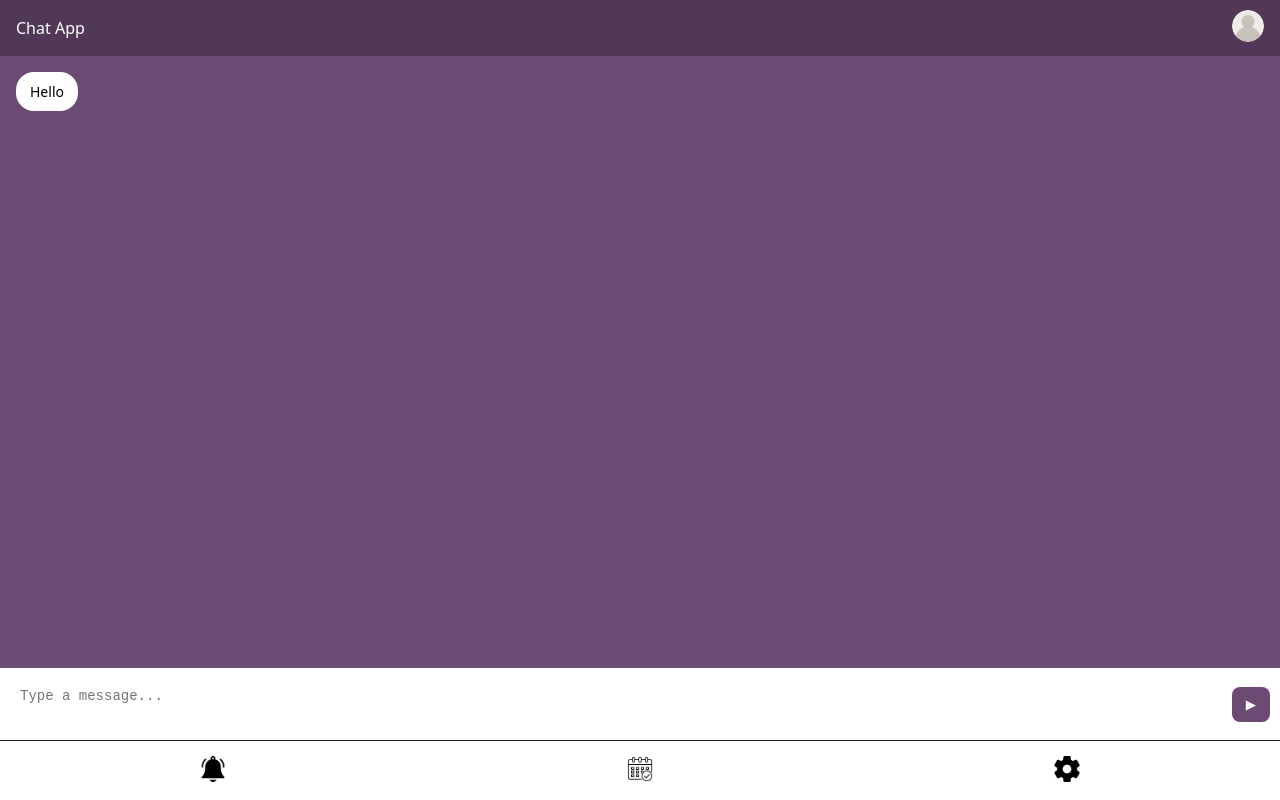
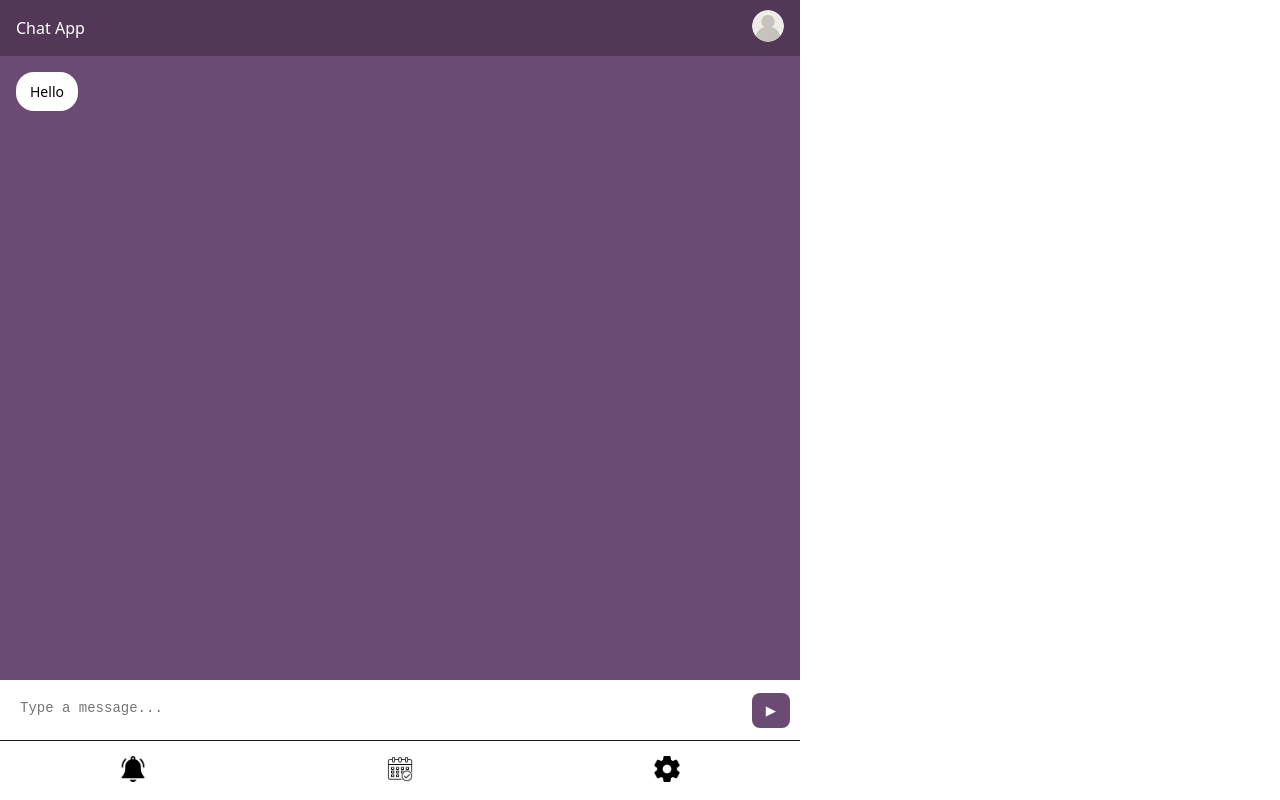
Before and after one commit to Basit403/Chat-pwa, a React (Vite) app: page / in a window 1280 px wide. Built offline with nearby package versions, Linux system fonts and the light colour scheme.

Commit message:
made some changes

```diff
--- a/src/App.css
+++ b/src/App.css
@@ -9,6 +9,7 @@ body,
   padding: 0;
   height: 100%;
   width: 100%;
+  overflow: hidden;
 }
 
 body {
@@ -18,7 +19,7 @@ body {
 /* MAIN PHONE / APP LAYOUT */
 .phone {
   height: 100dvh;
-  width: 100vw;
+  width: 100vh;
   display: flex;
   flex-direction: column;
   background: #6b4a73;
@@ -95,6 +96,12 @@ body {
   border-radius: 8px;
   resize: none;
 }
+.input-bar textarea {
+  height: 40px;
+  max-height: 40px;
+  overflow-y: auto;
+}
+
 
 /* SEND BUTTON */
 .input-bar button {
```
